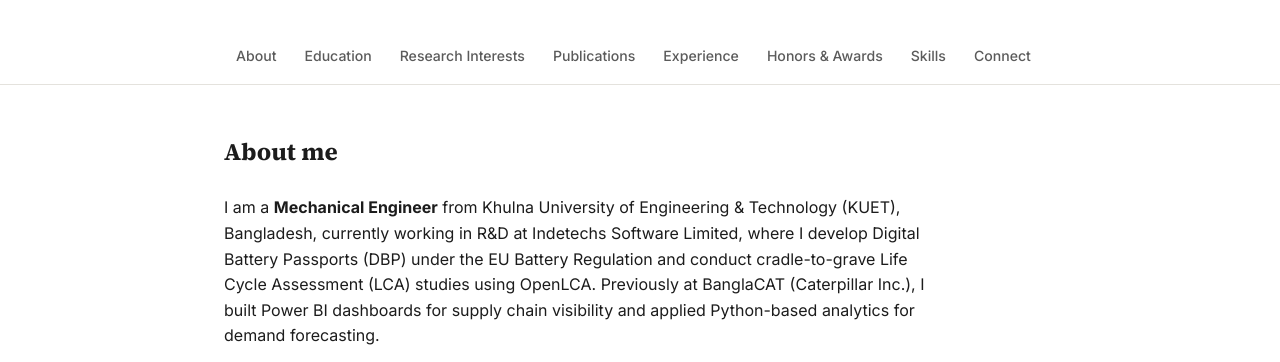
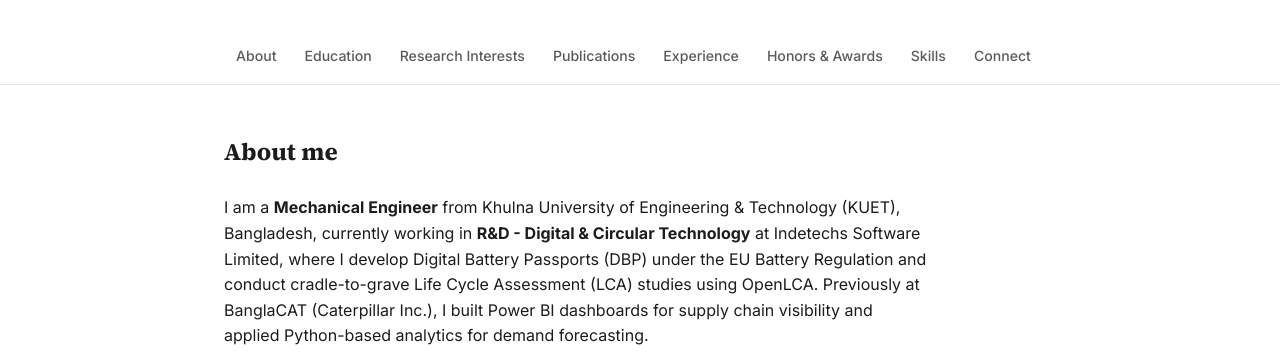
Before and after one commit to Sascho042/MMH, a plain HTML site: page index.html in a window 1280 px wide. Shown: the part 404-766 px from the top of the page. Drawn offline with Linux system fonts and the light colour scheme.

Commit message:
Revise job title and department in index.html
Updated job title and department in the About me section.

```diff
--- a/index.html
+++ b/index.html
@@ -50,7 +50,7 @@
     <div class="prose">
       <p>
         I am a <strong>Mechanical Engineer</strong> from Khulna University of Engineering & Technology (KUET), Bangladesh,
-        currently working in R&D at Indetechs Software Limited, where I develop Digital Battery Passports (DBP) under the EU Battery Regulation and conduct cradle-to-grave Life Cycle Assessment (LCA) studies using OpenLCA.
+        currently working in <strong> R&D - Digital & Circular Technology</strong> at Indetechs Software Limited, where I develop Digital Battery Passports (DBP) under the EU Battery Regulation and conduct cradle-to-grave Life Cycle Assessment (LCA) studies using OpenLCA.
         Previously at BanglaCAT (Caterpillar Inc.), I built Power BI dashboards for supply chain visibility and applied Python-based analytics for demand forecasting.
       </p>
       <p>
```
